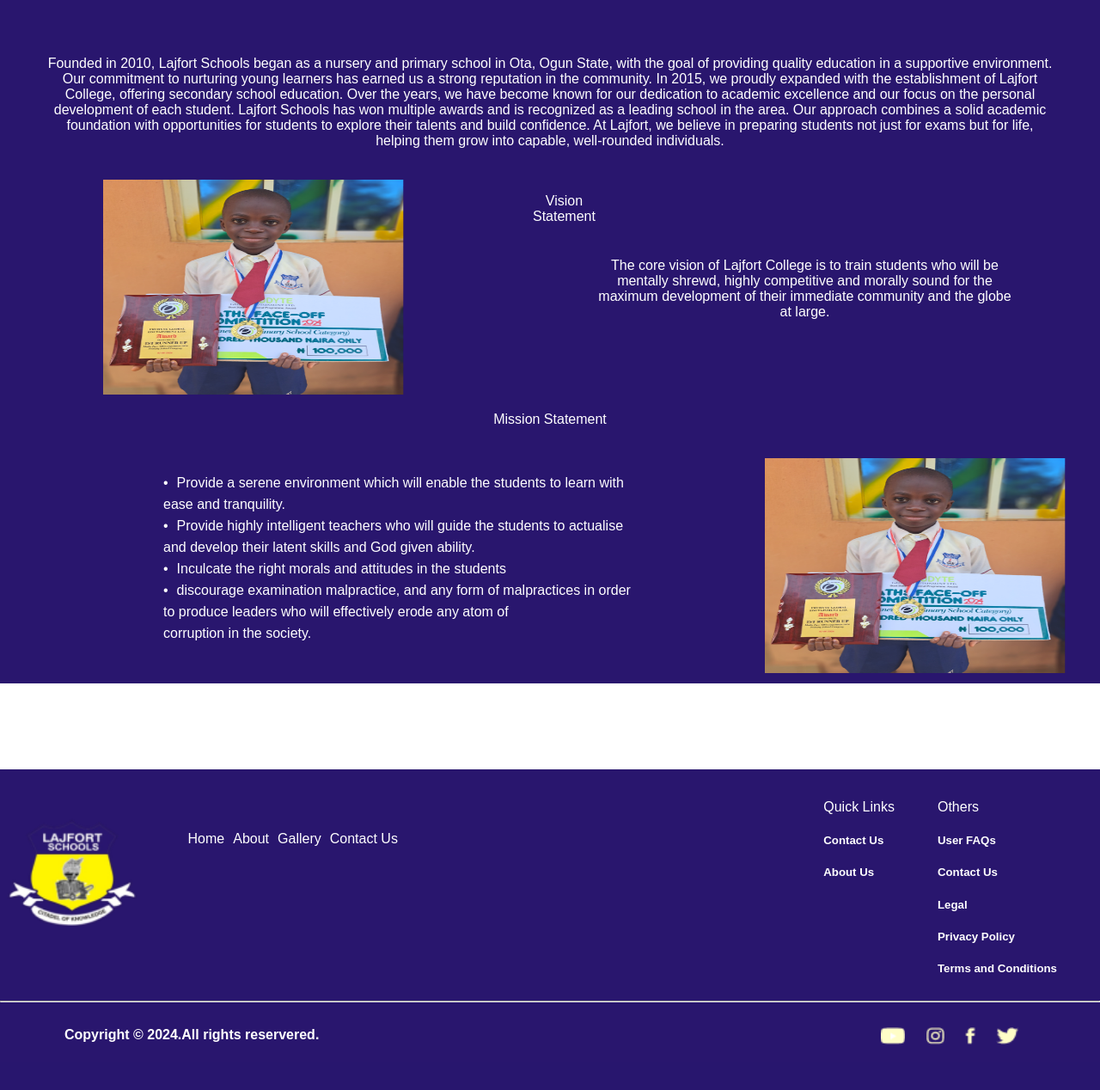
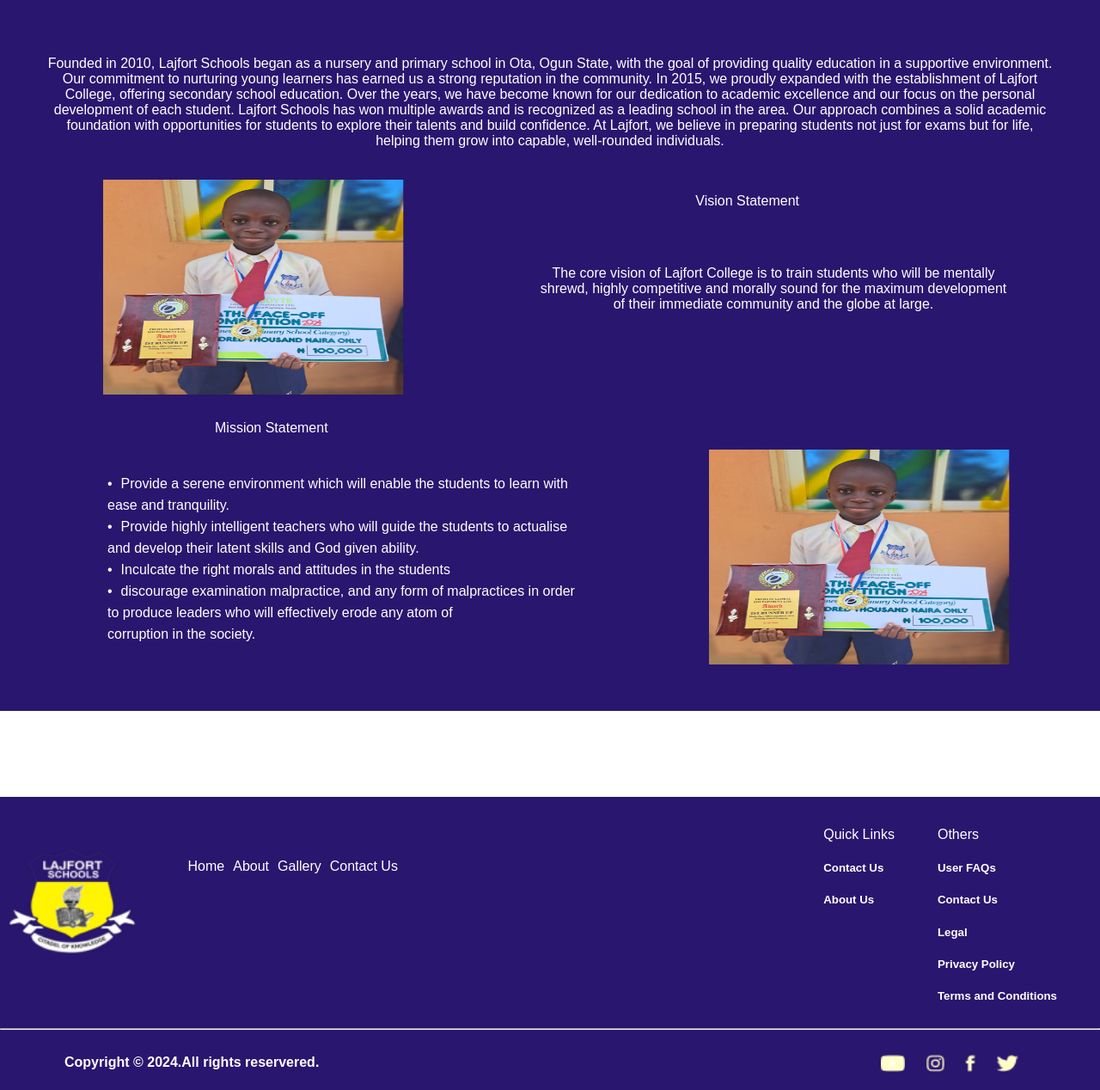
Before and after one commit to folarinwa4-rasaq/Lajfort, a Django app: page /about in a window 1280 px wide. Shown: the part 450-1718 px from the top of the page at 86% size. Before the commit the page ends 1686 px from the top, so only its background shows below. Run offline with Django 5.2, Linux system fonts and the light colour scheme; data comes from the database, SQL or seed files in the repository.

Commit message:
first changes

```diff
--- a/Templates/about.html
+++ b/Templates/about.html
@@ -30,14 +30,14 @@
             <p>{{a.about}}</p>
         </div>
         {% endfor %}
-        <section>
+        <section class="mission-part">
+            <div class="vis-stat">
+                <p>Vision Statement</p>
+            </div>
             {% for a in about %}
             <div class="vision">
                 <div>
                     <img src="{{a.image.url}}" class="vision-img" alt="">
-                </div>
-                <div class="vis-stat">
-                    <p>Vision Statement</p>
                 </div>
                 <div class="vision-text">
                     <p>{{a.vision}}</p>
@@ -50,7 +50,7 @@
                 <p>Mission Statement</p>
             </div>
             {% for a in about %}
-            <div class="vision">
+            <div class="vision-part">
                 <div class="mission">
                     <ul class="about-text">
                         <li><span class="dot">&bullet;</span>{{a.mission1}}</li>
--- a/static/css/about.css
+++ b/static/css/about.css
@@ -32,15 +32,24 @@
     color: white;
 }
 
+.vision-part {
+    display: flex;
+    justify-content: center;
+    align-items: center;
+}
+
 .mission {
-    display: flex;
-    background-color: rgba(41, 22, 110, 1);
-    color: white;
-    padding-bottom: 30px;
+    margin-left: -50px;
+}
+
+.mission-part {
+    position: relative;
 }
 
 .vis-stat {
-    display: block;
+    position: absolute;
+    right: 300px;
+    top: 20px;
 }
 
 .to-vis {
@@ -65,6 +74,7 @@
     background-color: rgba(41, 22, 110, 1);
     color: white;
     margin-bottom: 100px;
+    padding-bottom: 50px;
 }
 
 .about-text {
@@ -80,4 +90,14 @@
 .mission-img {
     height: 250px;
     width: 350px;
+    margin-right: 20px;
 }
+
+.mis-stat {
+    display: flex;
+    justify-content: start;
+    align-items: start;
+    margin-left: 200px;
+    margin-top: 10px;
+    margin-bottom: 0px;
+}
--- a/static/css/gallery.css
+++ b/static/css/gallery.css
@@ -6,7 +6,7 @@
 
 .gallery-img {
     display: grid;
-    grid-template-columns: 300px 300px 300px;
+    grid-template-columns: 350px 350px 350px;
     row-gap: 50px;
     column-gap: 50px;
     justify-content: center;
@@ -14,8 +14,8 @@
 }
 
 .gallery-pics {
-    height: 300px;
-    width: 300px;
+    height: 350px;
+    width: 350px;
 }
 
 p {
```
Also changed, not shown: db.sqlite3.
